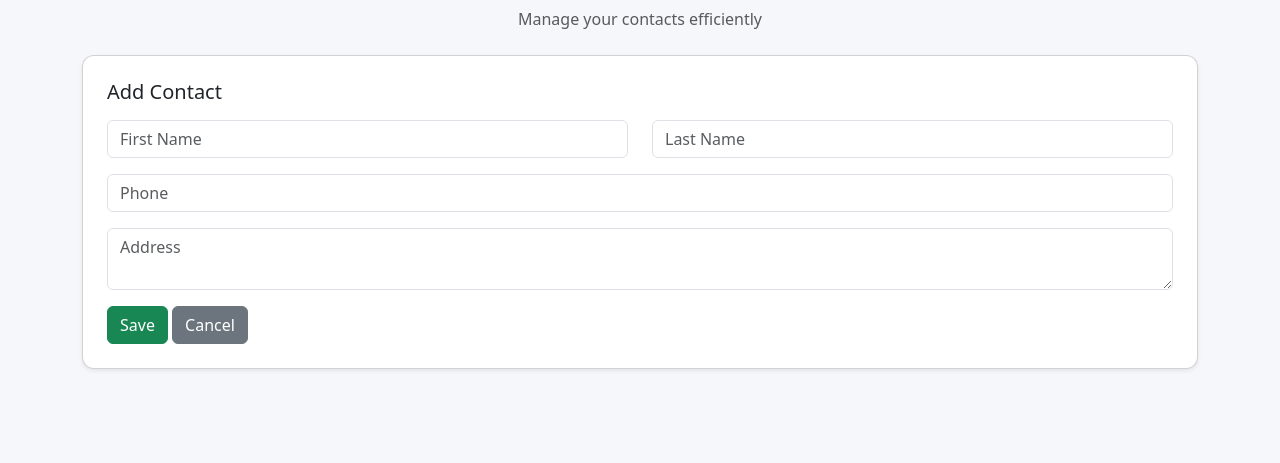
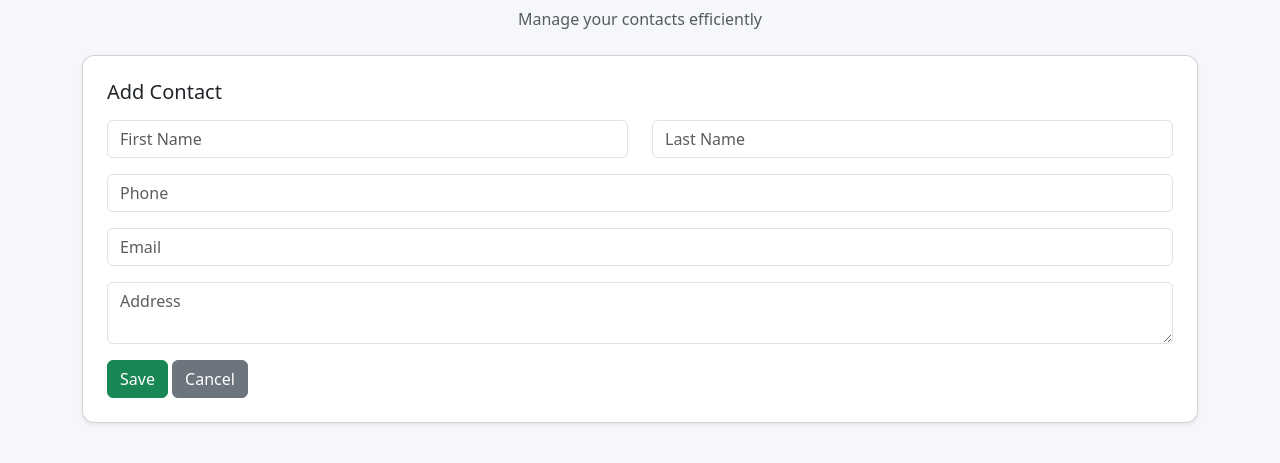
Before and after one commit to whoami-saloni/Contact-Management-System, a Flask app: page /edit/1 in a window 1280 px wide. Shown: the part 87-550 px from the top of the page. Run offline with Flask 3, Linux system fonts and the light colour scheme.

Commit message:
adding email in edit.html

```diff
--- a/app.py
+++ b/app.py
@@ -19,7 +19,7 @@ with app.app_context():
     db.create_all()
 
 def valid_email(email):
-    return re.match(r"[^@]+@[^@]+\.[^@]+", email)
+    return re.match(r'^[A-Za-z0-9._%+-]+@[A-Za-z0-9.-]+\.[A-Za-z]{2,}$', email)
 
 
 def valid_phone(phone):
@@ -39,7 +39,7 @@ def add():
             flash("Invalid Email Format!", "danger")
             return redirect(url_for('add'))
         if not valid_phone(request.form['phone']):
-            flash("Phone must be 10 digits!", "danger")
+            flash("Phone must be valid", "danger")
             return redirect(url_for('add'))
         if Contact.query.filter_by(email=email).first():
             flash("Email already exists!", "danger")
@@ -66,11 +66,15 @@ def edit(id):
     if request.method == 'POST':
         contact.first = request.form['first']
         contact.last = request.form['last']
+        contact.email = request.form['email']
         contact.address = request.form['address']
         contact.phone = request.form['phone']
 
         if not valid_phone(request.form['phone']):
-            flash("Phone must be 10 digits!", "danger")
+            flash("Phone must be valid!", "danger")
+            return redirect(url_for('add'))
+        if not valid_email(request.form['email']):
+            flash("Email must be valid!", "danger")
             return redirect(url_for('add'))
 
 
--- a/templates/edit.html
+++ b/templates/edit.html
@@ -25,12 +25,18 @@
             </div>
         </div>
 
-
-
         <div class="mb-3">
             <input name="phone"
                    value="{{ contact.phone if contact else '' }}"
                    placeholder="Phone"
+                   class="form-control" required>
+        </div>
+
+        <div class="mb-3">
+            <input type="email"
+                   name="email"
+                   value="{{ contact.email if contact else '' }}"
+                   placeholder="Email"
                    class="form-control" required>
         </div>
 
```
